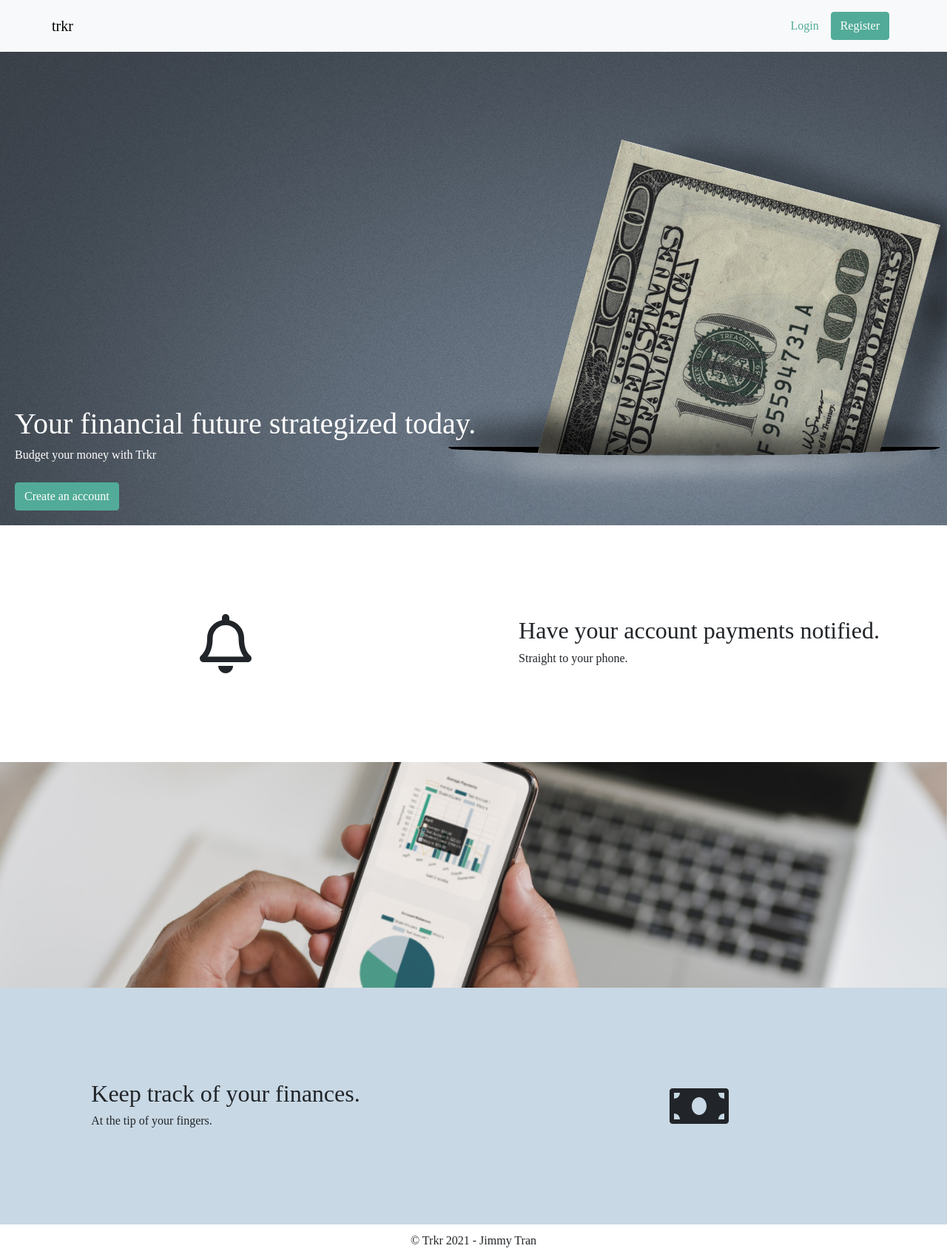
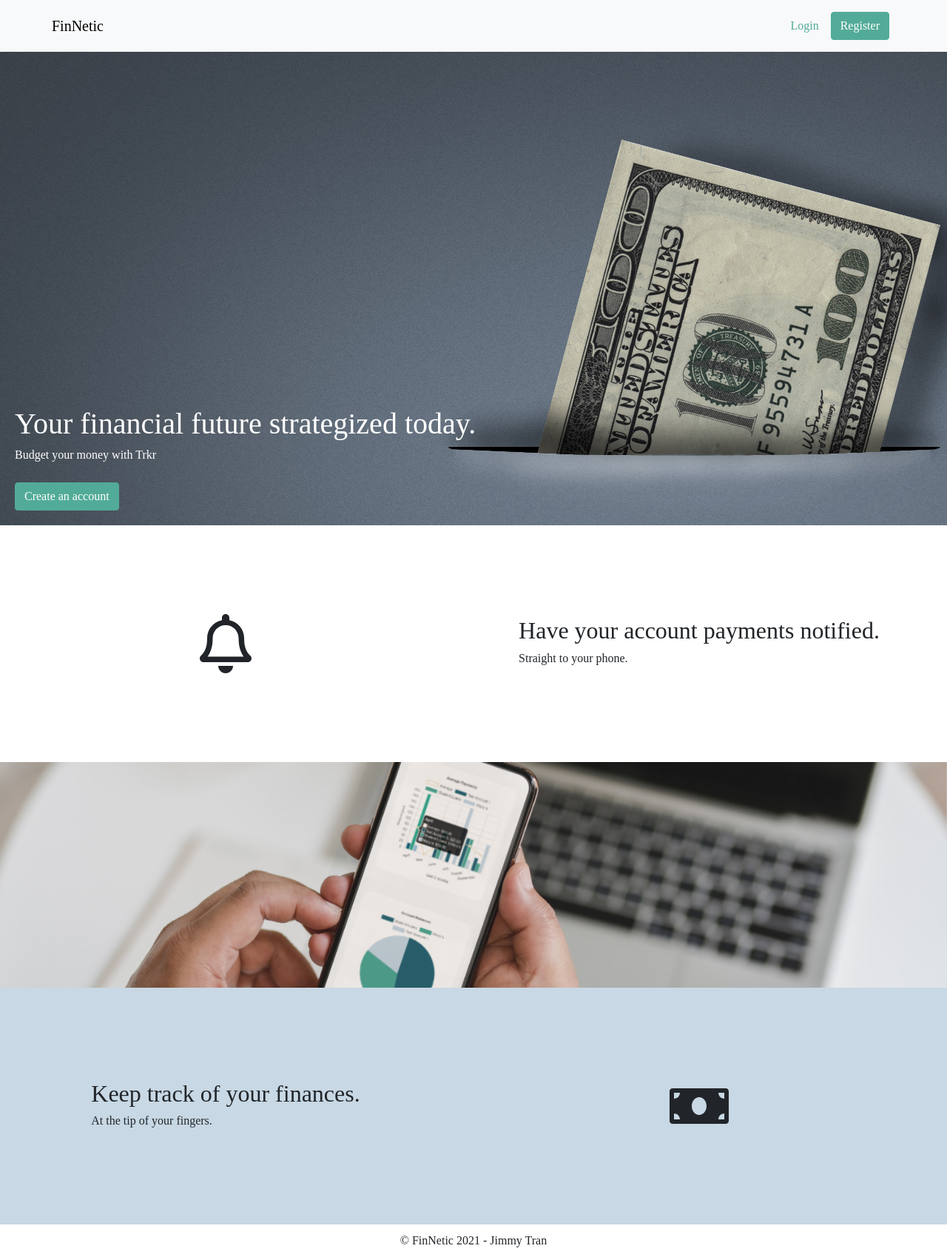
Before and after one commit to jimmytran16/FinNetic, a React (Create React App) app in the folder frontend/: page / in a window 1280 px wide. Shown: the whole page at 74% size. Built offline with nearby package versions, Linux system fonts and the light colour scheme.

Commit message:
updated README, rename to FinNetic

```diff
--- a/frontend/public/index.html
+++ b/frontend/public/index.html
@@ -24,7 +24,7 @@
       work correctly both with client-side routing and a non-root public URL.
       Learn how to configure a non-root public URL by running `npm run build`.
     -->
-    <title>Trkr</title>
+    <title>FinNetic</title>
   </head>
   <body>
     <noscript>You need to enable JavaScript to run this app.</noscript>
--- a/frontend/src/App.jsx
+++ b/frontend/src/App.jsx
@@ -22,7 +22,7 @@ function App() {
       <Router>
         <Navbar bg="light" variant="light">
           <Container>
-            <Navbar.Brand href="/">trkr</Navbar.Brand>
+            <Navbar.Brand href="/">FinNetic</Navbar.Brand>
             <Nav className="me-auto">
               {
                 AuthService.isAuthenticated()
--- a/frontend/src/screens/home/HomeScreen.jsx
+++ b/frontend/src/screens/home/HomeScreen.jsx
@@ -69,7 +69,7 @@ function HomeScreen({ history }) {
                     </Card.Body>
                 </Card>
             </header>
-            <footer> &copy; Trkr 2021 - Jimmy Tran </footer>
+            <footer> &copy; FinNetic 2021 - Jimmy Tran </footer>
         </>
     );
 }
--- a/frontend/src/screens/register/RegisterScreen.jsx
+++ b/frontend/src/screens/register/RegisterScreen.jsx
@@ -27,9 +27,9 @@ const RegisterScreen = (props) => {
                     } else {
                         setShow(true)
                     }
+                    setIsLoading(false)
                 })
                 .catch(err => console.log(err))
-            setIsLoading(false)
         }, 500)
     }
 
```
Also changed, not shown: 2 other files (tests, documents, lock files or other folders).
